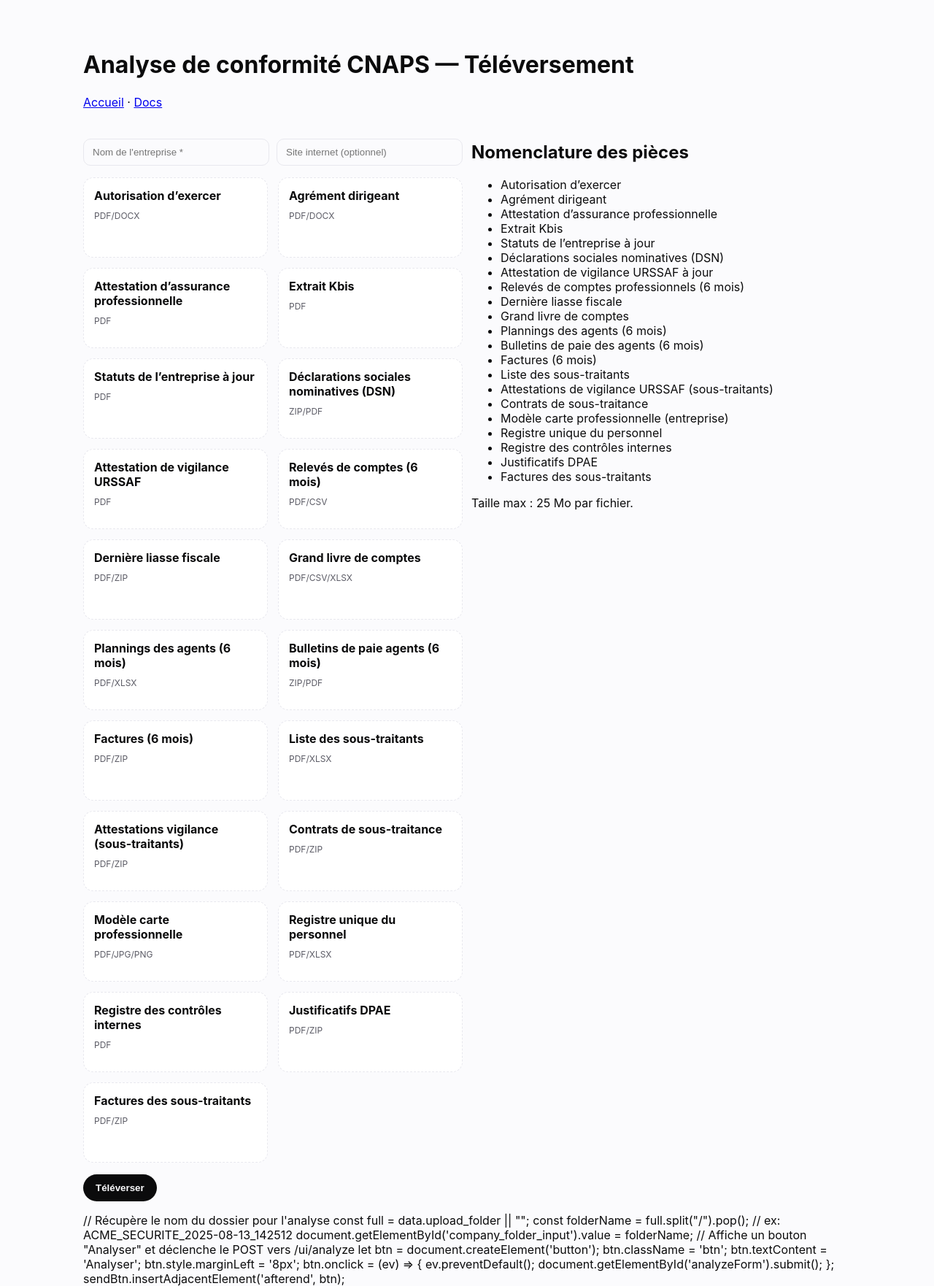
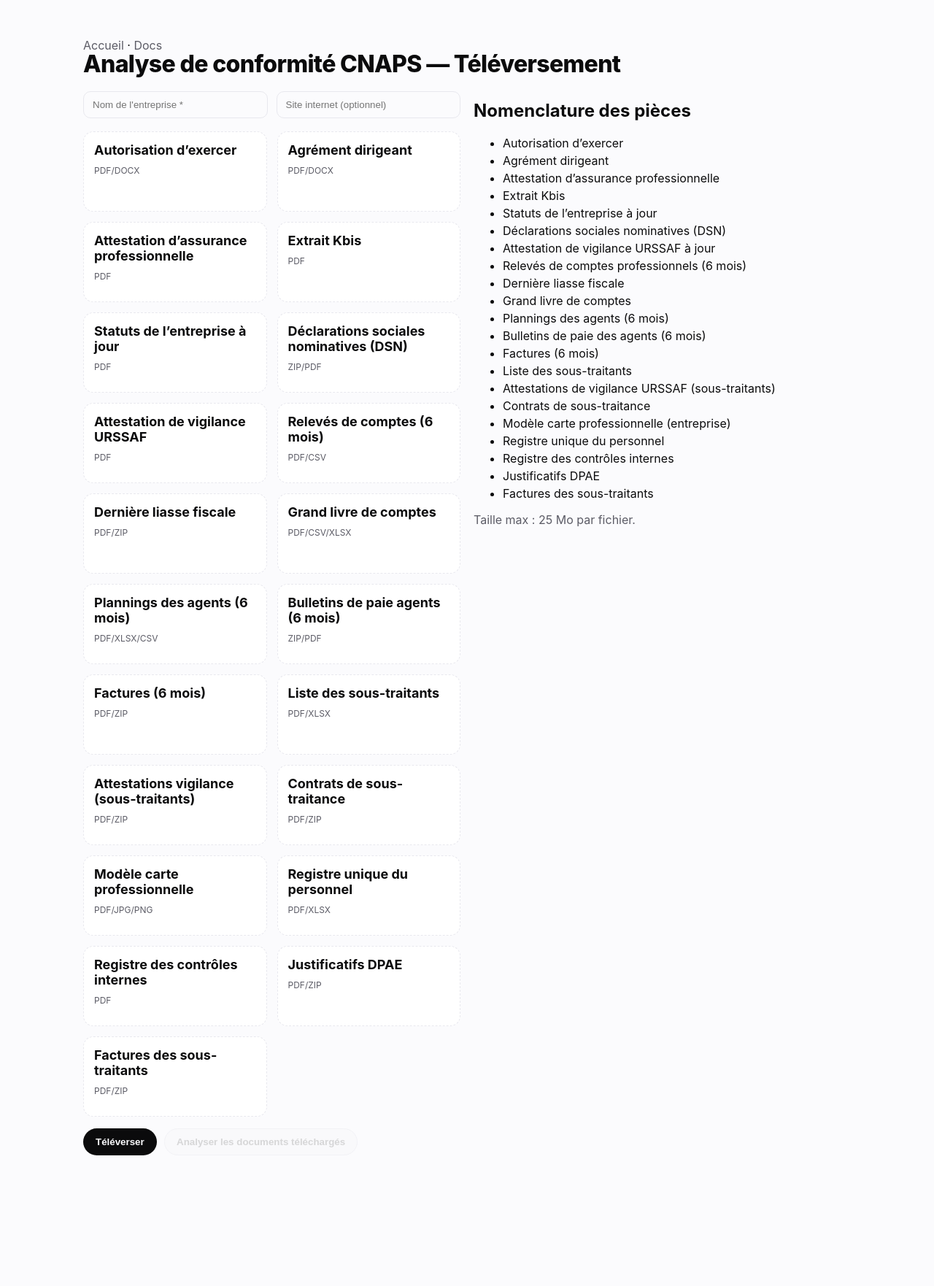
Before and after one commit to mescoubas-tech/csi-api, a FastAPI app: page /televerser in a window 1280 px wide. Shown: the whole page at 73% size. After the commit the page ends 1583 px from the top, so only its background shows below. Run offline with FastAPI, Linux system fonts and the light colour scheme.

Commit message:
Update upload.html

```diff
--- a/app/templates/upload.html
+++ b/app/templates/upload.html
@@ -3,74 +3,174 @@
 <head>
   <meta charset="utf-8" />
   <meta name="viewport" content="width=device-width,initial-scale=1" />
-  <title>Téléverser — Analyse de conformité CNAPS</title>
+  <title>Analyse de conformité CNAPS — Téléversement</title>
   <link rel="stylesheet" href="/static/styles.css" />
   <style>
+    .wrap { width: min(1100px, 92vw); margin: 28px auto; }
+    .title { font-size: 32px; font-weight: 800; margin-bottom: 12px; }
+    .muted { color: var(--muted); }
     .grid { display:grid; grid-template-columns:repeat(2,minmax(0,1fr)); gap:14px; }
     @media (max-width:1000px){ .grid{ grid-template-columns:1fr; } }
     .dz {
       border:1px dashed var(--border); border-radius:14px; padding:14px; background:var(--card);
       min-height:110px; display:flex; flex-direction:column; gap:10px; transition: border-color .15s, background-color .15s;
+      cursor: pointer;
     }
     .dz:hover { background: rgba(255,255,255,0.02); }
     .dz.active { border-color: var(--accent); background: rgba(79,134,255,0.08); }
     .dz.ok { border-color:#25a244; background: rgba(37,162,68,0.08); }
-    .dz h3 { margin:0; font-size:16px; }
+    .dz h3 { margin:0; font-size:18px; }
     .dz .hint { color:var(--muted); font-size:12px; margin:0; }
     .files { display:flex; flex-wrap:wrap; gap:8px; }
     .chip { border:1px solid var(--border); border-radius:999px; padding:6px 10px; font-size:12px; background:transparent; }
-    .check { margin-left:auto; font-size:22px; display:none; }
+    .check { margin-left:8px; font-size:18px; display:none; }
     .dz.ok .check { display:inline; color:#25a244; }
     .toolbar { display:flex; gap:10px; margin:16px 0; flex-wrap:wrap; align-items:center; }
     .btn { display:inline-block; padding:10px 16px; border-radius:999px; border:1px solid var(--border); text-decoration:none; font-weight:600; }
     .btn.primary { background: var(--fg); color: var(--bg); border-color: transparent; }
-    .ok-banner { display:none; margin-top:10px; color:#25a244; font-weight:600; }
+    .btn[disabled] { opacity:.5; cursor:not-allowed; }
+    .ok-banner { display:none; margin-left: 4px; color:#25a244; font-weight:600; }
     .error { color:#ff6b6b; font-size:14px; }
-    .two { display:grid; grid-template-columns:1fr 1fr; gap:12px; }
-    @media (max-width:800px){ .two{ grid-template-columns:1fr; } }
+    .two { display:grid; grid-template-columns:1fr 1fr; gap:18px; }
+    @media (max-width:900px){ .two{ grid-template-columns:1fr; } }
+    .inputs { display:flex; gap:12px; margin: 8px 0 18px; }
+    .inputs input {
+      flex:1; padding:10px 12px; border-radius:10px; border:1px solid var(--border);
+      background:transparent; color:var(--fg);
+    }
+    ul.tight li { margin: 4px 0; }
   </style>
 </head>
 <body class="wrap">
-  <header class="wrap" style="padding-left:0;padding-right:0;">
-    <h1>Analyse de conformité CNAPS — Téléversement</h1>
-    <nav><a href="/">Accueil</a> · <a href="/docs">Docs</a></nav>
+
+  <header style="display:flex;gap:12px;align-items:center;justify-content:space-between;">
+    <div>
+      <a href="/" class="muted" style="text-decoration:none;">Accueil</a>
+      · <a href="/docs" class="muted" style="text-decoration:none;">Docs</a>
+    </div>
   </header>
 
-  <main>
+  <h1 class="title">Analyse de conformité CNAPS — Téléversement</h1>
+
   <div class="two">
     <section>
-        <div class="toolbar">
-          <input id="company" type="text" placeholder="Nom de l'entreprise *" required style="flex:1; padding:10px 12px; border-radius:10px; border:1px solid var(--border); background:transparent; color:var(--fg);" />
-          <input id="website" type="text" placeholder="Site internet (optionnel)" style="flex:1; padding:10px 12px; border-radius:10px; border:1px solid var(--border); background:transparent; color:var(--fg);" />
+      <div class="inputs">
+        <input id="company" type="text" placeholder="Nom de l'entreprise *" required />
+        <input id="website" type="text" placeholder="Site internet (optionnel)" />
       </div>
 
       <div class="grid" id="zones">
         <!-- Chaque zone => data-field = nom du champ côté API -->
-          <div class="dz" data-field="autorisation_exercer"><h3>Autorisation d’exercer <span class="check">✔</span></h3><p class="hint">PDF/DOCX</p><div class="files"></div></div>
-          <div class="dz" data-field="agrement_dirigeant"><h3>Agrément dirigeant <span class="check">✔</span></h3><p class="hint">PDF/DOCX</p><div class="files"></div></div>
-          <div class="dz" data-field="attestation_assurance_pro"><h3>Attestation d’assurance professionnelle <span class="check">✔</span></h3><p class="hint">PDF</p><div class="files"></div></div>
-          <div class="dz" data-field="extrait_kbis"><h3>Extrait Kbis <span class="check">✔</span></h3><p class="hint">PDF</p><div class="files"></div></div>
-          <div class="dz" data-field="statuts_entreprise"><h3>Statuts de l’entreprise à jour <span class="check">✔</span></h3><p class="hint">PDF</p><div class="files"></div></div>
-          <div class="dz" data-field="dsn"><h3>Déclarations sociales nominatives (DSN) <span class="check">✔</span></h3><p class="hint">ZIP/PDF</p><div class="files"></div></div>
-          <div class="dz" data-field="attestation_vigilance_urssaf"><h3>Attestation de vigilance URSSAF <span class="check">✔</span></h3><p class="hint">PDF</p><div class="files"></div></div>
-          <div class="dz" data-field="releves_bancaires"><h3>Relevés de comptes (6 mois) <span class="check">✔</span></h3><p class="hint">PDF/CSV</p><div class="files"></div></div>
-          <div class="dz" data-field="liasse_fiscale"><h3>Dernière liasse fiscale <span class="check">✔</span></h3><p class="hint">PDF/ZIP</p><div class="files"></div></div>
-          <div class="dz" data-field="grand_livre"><h3>Grand livre de comptes <span class="check">✔</span></h3><p class="hint">PDF/CSV/XLSX</p><div class="files"></div></div>
-          <div class="dz" data-field="plannings_agents"><h3>Plannings des agents (6 mois) <span class="check">✔</span></h3><p class="hint">PDF/XLSX</p><div class="files"></div></div>
-          <div class="dz" data-field="bulletins_paie_agents"><h3>Bulletins de paie agents (6 mois) <span class="check">✔</span></h3><p class="hint">ZIP/PDF</p><div class="files"></div></div>
-          <div class="dz" data-field="factures"><h3>Factures (6 mois) <span class="check">✔</span></h3><p class="hint">PDF/ZIP</p><div class="files"></div></div>
-          <div class="dz" data-field="liste_sous_traitants"><h3>Liste des sous-traitants <span class="check">✔</span></h3><p class="hint">PDF/XLSX</p><div class="files"></div></div>
-          <div class="dz" data-field="attestations_vigilance_sous_traitants"><h3>Attestations vigilance (sous-traitants) <span class="check">✔</span></h3><p class="hint">PDF/ZIP</p><div class="files"></div></div>
-          <div class="dz" data-field="contrats_sous_traitance"><h3>Contrats de sous-traitance <span class="check">✔</span></h3><p class="hint">PDF/ZIP</p><div class="files"></div></div>
-          <div class="dz" data-field="modele_carte_professionnelle"><h3>Modèle carte professionnelle <span class="check">✔</span></h3><p class="hint">PDF/JPG/PNG</p><div class="files"></div></div>
-          <div class="dz" data-field="registre_personnel"><h3>Registre unique du personnel <span class="check">✔</span></h3><p class="hint">PDF/XLSX</p><div class="files"></div></div>
-          <div class="dz" data-field="registre_controles_internes"><h3>Registre des contrôles internes <span class="check">✔</span></h3><p class="hint">PDF</p><div class="files"></div></div>
-          <div class="dz" data-field="justificatifs_dpae"><h3>Justificatifs DPAE <span class="check">✔</span></h3><p class="hint">PDF/ZIP</p><div class="files"></div></div>
-          <div class="dz" data-field="factures_sous_traitants"><h3>Factures des sous-traitants <span class="check">✔</span></h3><p class="hint">PDF/ZIP</p><div class="files"></div></div>
+        <div class="dz" data-field="autorisation_exercer">
+          <h3>Autorisation d’exercer <span class="check">✔</span></h3>
+          <p class="hint">PDF/DOCX</p>
+          <div class="files"></div>
+        </div>
+
+        <div class="dz" data-field="agrement_dirigeant">
+          <h3>Agrément dirigeant <span class="check">✔</span></h3>
+          <p class="hint">PDF/DOCX</p><div class="files"></div>
+        </div>
+
+        <div class="dz" data-field="attestation_assurance_pro">
+          <h3>Attestation d’assurance professionnelle <span class="check">✔</span></h3>
+          <p class="hint">PDF</p><div class="files"></div>
+        </div>
+
+        <div class="dz" data-field="extrait_kbis">
+          <h3>Extrait Kbis <span class="check">✔</span></h3>
+          <p class="hint">PDF</p><div class="files"></div>
+        </div>
+
+        <div class="dz" data-field="statuts_entreprise">
+          <h3>Statuts de l’entreprise à jour <span class="check">✔</span></h3>
+          <p class="hint">PDF</p><div class="files"></div>
+        </div>
+
+        <div class="dz" data-field="dsn">
+          <h3>Déclarations sociales nominatives (DSN) <span class="check">✔</span></h3>
+          <p class="hint">ZIP/PDF</p><div class="files"></div>
+        </div>
+
+        <div class="dz" data-field="attestation_vigilance_urssaf">
+          <h3>Attestation de vigilance URSSAF <span class="check">✔</span></h3>
+          <p class="hint">PDF</p><div class="files"></div>
+        </div>
+
+        <div class="dz" data-field="releves_bancaires">
+          <h3>Relevés de comptes (6 mois) <span class="check">✔</span></h3>
+          <p class="hint">PDF/CSV</p><div class="files"></div>
+        </div>
+
+        <div class="dz" data-field="liasse_fiscale">
+          <h3>Dernière liasse fiscale <span class="check">✔</span></h3>
+          <p class="hint">PDF/ZIP</p><div class="files"></div>
+        </div>
+
+        <div class="dz" data-field="grand_livre">
+          <h3>Grand livre de comptes <span class="check">✔</span></h3>
+          <p class="hint">PDF/CSV/XLSX</p><div class="files"></div>
+        </div>
+
+        <div class="dz" data-field="plannings_agents">
+          <h3>Plannings des agents (6 mois) <span class="check">✔</span></h3>
+          <p class="hint">PDF/XLSX/CSV</p><div class="files"></div>
+        </div>
+
+        <div class="dz" data-field="bulletins_paie_agents">
+          <h3>Bulletins de paie agents (6 mois) <span class="check">✔</span></h3>
+          <p class="hint">ZIP/PDF</p><div class="files"></div>
+        </div>
+
+        <div class="dz" data-field="factures">
+          <h3>Factures (6 mois) <span class="check">✔</span></h3>
+          <p class="hint">PDF/ZIP</p><div class="files"></div>
+        </div>
+
+        <div class="dz" data-field="liste_sous_traitants">
+          <h3>Liste des sous-traitants <span class="check">✔</span></h3>
+          <p class="hint">PDF/XLSX</p><div class="files"></div>
+        </div>
+
+        <div class="dz" data-field="attestations_vigilance_sous_traitants">
+          <h3>Attestations vigilance (sous-traitants) <span class="check">✔</span></h3>
+          <p class="hint">PDF/ZIP</p><div class="files"></div>
+        </div>
+
+        <div class="dz" data-field="contrats_sous_traitance">
+          <h3>Contrats de sous-traitance <span class="check">✔</span></h3>
+          <p class="hint">PDF/ZIP</p><div class="files"></div>
+        </div>
+
+        <div class="dz" data-field="modele_carte_professionnelle">
+          <h3>Modèle carte professionnelle <span class="check">✔</span></h3>
+          <p class="hint">PDF/JPG/PNG</p><div class="files"></div>
+        </div>
+
+        <div class="dz" data-field="registre_personnel">
+          <h3>Registre unique du personnel <span class="check">✔</span></h3>
+          <p class="hint">PDF/XLSX</p><div class="files"></div>
+        </div>
+
+        <div class="dz" data-field="registre_controles_internes">
+          <h3>Registre des contrôles internes <span class="check">✔</span></h3>
+          <p class="hint">PDF</p><div class="files"></div>
+        </div>
+
+        <div class="dz" data-field="justificatifs_dpae">
+          <h3>Justificatifs DPAE <span class="check">✔</span></h3>
+          <p class="hint">PDF/ZIP</p><div class="files"></div>
+        </div>
+
+        <div class="dz" data-field="factures_sous_traitants">
+          <h3>Factures des sous-traitants <span class="check">✔</span></h3>
+          <p class="hint">PDF/ZIP</p><div class="files"></div>
+        </div>
       </div>
 
       <div class="toolbar">
         <button id="send" class="btn primary">Téléverser</button>
+        <button id="analyze" class="btn" disabled>Analyser les documents téléchargés</button>
         <span id="ok" class="ok-banner">Téléversement réussi ✅</span>
         <span id="err" class="error"></span>
       </div>
@@ -79,7 +179,7 @@
     <!-- Colonne de droite : nomenclature rappel -->
     <aside>
       <h2>Nomenclature des pièces</h2>
-        <ul>
+      <ul class="tight">
         <li>Autorisation d’exercer</li>
         <li>Agrément dirigeant</li>
         <li>Attestation d’assurance professionnelle</li>
@@ -102,10 +202,14 @@
         <li>Justificatifs DPAE</li>
         <li>Factures des sous-traitants</li>
       </ul>
-        <p class="hint">Taille max : {{ max_mb }} Mo par fichier.</p>
+      <p class="muted">Taille max : {{ max_mb }} Mo par fichier.</p>
     </aside>
   </div>
-  </main>
+
+  <!-- Formulaire caché pour lancer l'analyse -->
+  <form id="analyzeForm" action="/ui/analyze" method="post" style="display:none;">
+    <input type="hidden" name="company_folder" id="company_folder_input" />
+  </form>
 
   <script>
     const ZONES = document.querySelectorAll('.dz');
@@ -113,6 +217,11 @@
     const err = document.getElementById('err');
     const ok = document.getElementById('ok');
     const sendBtn = document.getElementById('send');
+
+    // Bouton d'analyse + formulaire caché
+    const analyzeBtn = document.getElementById('analyze');
+    const analyzeForm = document.getElementById('analyzeForm');
+    const companyFolderInput = document.getElementById('company_folder_input');
 
     function addFiles(field, files) {
       const list = state.get(field) || [];
@@ -122,7 +231,7 @@
     }
 
     function renderChips(field) {
-      const zone = document.querySelector(`.dz[data-field="${field}"]`);
+      const zone = document.querySelector('.dz[data-field="' + field + '"]');
       const box = zone.querySelector('.files');
       box.innerHTML = '';
       const list = state.get(field) || [];
@@ -186,28 +295,29 @@
         });
 
         ok.style.display = 'inline';
-        // Option: vider l'état après succès
-        // state.clear();
-        // document.querySelectorAll('.files').forEach(f => f.innerHTML = '');
+
+        // Récupère le nom du dossier pour l'analyse
+        const full = data.upload_folder || "";
+        const folderName = full.split("/").pop();  // ex: ACME_SECURITE_2025-08-13_142512
+        companyFolderInput.value = folderName;
+
+        // Active le bouton "Analyser"
+        analyzeBtn.disabled = false;
+        analyzeBtn.classList.add('primary');
+
       } catch (e2) {
         err.textContent = "Erreur lors du téléversement : " + (e2.message || e2);
       }
     });
+
+    analyzeBtn.addEventListener('click', (ev) => {
+      ev.preventDefault();
+      if (!companyFolderInput.value) {
+        err.textContent = "Aucun dossier téléversé à analyser.";
+        return;
+      }
+      analyzeForm.submit(); // POST vers /ui/analyze
+    });
   </script>
-  <form id="analyzeForm" action="/ui/analyze" method="post" style="display:none;">
-  <input type="hidden" name="company_folder" id="company_folder_input" />
-</form>
 </body>
 </html>
-// Récupère le nom du dossier pour l'analyse
-const full = data.upload_folder || "";
-const folderName = full.split("/").pop();  // ex: ACME_SECURITE_2025-08-13_142512
-document.getElementById('company_folder_input').value = folderName;
-
-// Affiche un bouton "Analyser" et déclenche le POST vers /ui/analyze
-let btn = document.createElement('button');
-btn.className = 'btn';
-btn.textContent = 'Analyser';
-btn.style.marginLeft = '8px';
-btn.onclick = (ev) => { ev.preventDefault(); document.getElementById('analyzeForm').submit(); };
-sendBtn.insertAdjacentElement('afterend', btn);
```
Lines whose indentation alone changed are shown as unchanged.
